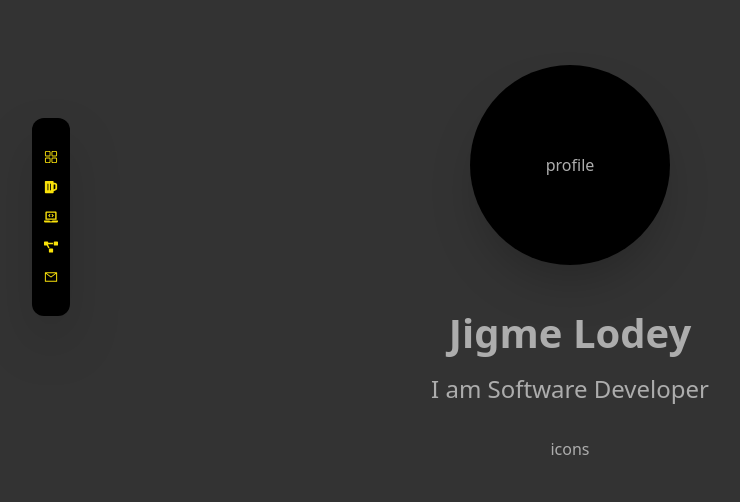
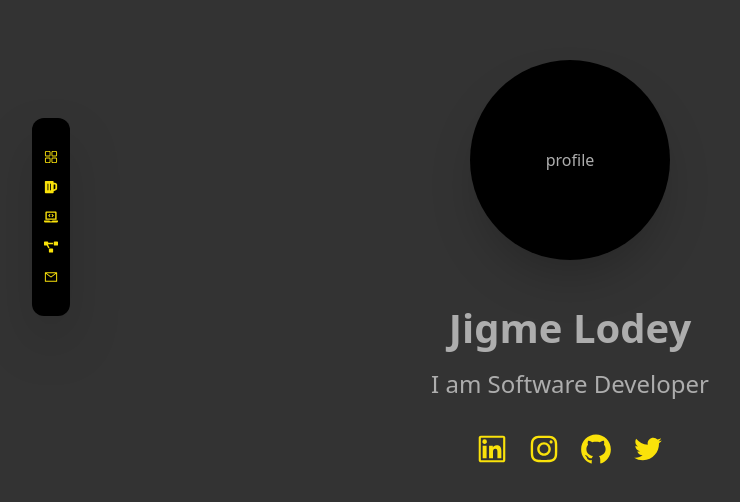
Before and after one commit to jigmeloday/portfolio, a Next.js app: page / in a window 1280 px wide. Shown: the part 122-624 px from the top of the page, without its empty margins (70-810 px from the left). Built offline with nearby package versions, Linux system fonts and the light colour scheme.

Commit message:
home page design

```diff
--- /dev/null
+++ b/components/icons/icons.tsx
@@ -0,0 +1,52 @@
+import { NavigationModel } from '@/components/layout/model/navigation.model';
+import { RxDashboard } from 'react-icons/rx';
+import { FaBeer, FaLaptopCode, FaProjectDiagram } from 'react-icons/fa';
+import { AiOutlineMail, AiOutlineLinkedin, AiOutlineInstagram, AiOutlineGithub, AiOutlineTwitter } from 'react-icons/ai';
+import { HomeModel } from '@/components/section/home/model/home.model';
+
+export const NAV_CONST: NavigationModel[] = [
+    {
+        id: '1',
+        icon: <RxDashboard />,
+        link: ''
+    },
+    {
+        id: '1',
+        icon: <FaBeer />,
+        link: '<faBeer />'
+    },
+    {
+        id: '1',
+        icon: <FaLaptopCode />,
+        link: ''
+    },
+    {
+        id: '1',
+        icon: <FaProjectDiagram />,
+        link: ''
+    },
+    {
+        id: '1',
+        icon: <AiOutlineMail />,
+        link: ''
+    }
+];
+
+export const SOCIAL_ICONS: HomeModel[] = [
+    {
+        id: '1',
+        name: <AiOutlineLinkedin />
+    },
+    {
+        id: '2',
+        name: <AiOutlineInstagram />
+    },
+    {
+        id: '2',
+        name: <AiOutlineGithub />
+    },
+    {
+        id: '2',
+        name: <AiOutlineTwitter />
+    }
+];
--- a/components/layout/navigation/side-nav.tsx
+++ b/components/layout/navigation/side-nav.tsx
@@ -1,35 +1,4 @@
-import { NavigationModel } from '@/components/layout/model/navigation.model';
-import { RxDashboard } from 'react-icons/rx';
-import { FaBeer, FaLaptopCode, FaProjectDiagram } from 'react-icons/fa';
-import {AiOutlineMail} from 'react-icons/ai';
-
-const NAV_CONST: NavigationModel[] = [
-    {
-        id: '1',
-        icon: <RxDashboard />,
-        link: ''
-    },
-    {
-        id: '1',
-        icon: <FaBeer />,
-        link: '<faBeer />'
-    },
-    {
-        id: '1',
-        icon: <FaLaptopCode />,
-        link: ''
-    },
-    {
-        id: '1',
-        icon: <FaProjectDiagram />,
-        link: ''
-    },
-    {
-        id: '1',
-        icon: <AiOutlineMail />,
-        link: ''
-    }
-];
+import { NAV_CONST } from '@/components/icons/icons';
 
 function SideNav() {
     return(
--- a/components/section/home/home.tsx
+++ b/components/section/home/home.tsx
@@ -1,3 +1,5 @@
+import { SOCIAL_ICONS } from '@/components/icons/icons';
+
 function Landing(){
     return(
         <div className='flex flex-col justify-center items-center w-screen min-h-screen '>
@@ -7,9 +9,16 @@ function Landing(){
             <div className='pt-[38px] text-center'>
                 <h1 className='text-[40px] font-8'> Jigme Lodey </h1>
                 <p className='pt-[8px] text-[24px]'> I am Software Developer </p>
-                <div className='py-[30px]'>
-                    icons
+                <div className='py-[30px] flex gap-[18px] justify-center'>
+                    {
+                        SOCIAL_ICONS.map(({ id, name }) => (
+                            <div key={id} className='text-[34px] cursor-pointer text-primary-main hover:scale-150 translation duration-300 ' >
+                                {name}
+                            </div>
+                        ))
+                    }
                 </div>
+
             </div>
         </div>
     );
--- a/components/section/home/model/home.model.ts
+++ b/components/section/home/model/home.model.ts
@@ -1,4 +1,4 @@
 export interface HomeModel{
     id: string,
-    name: string
+    name: JSX.Element
 }
```
